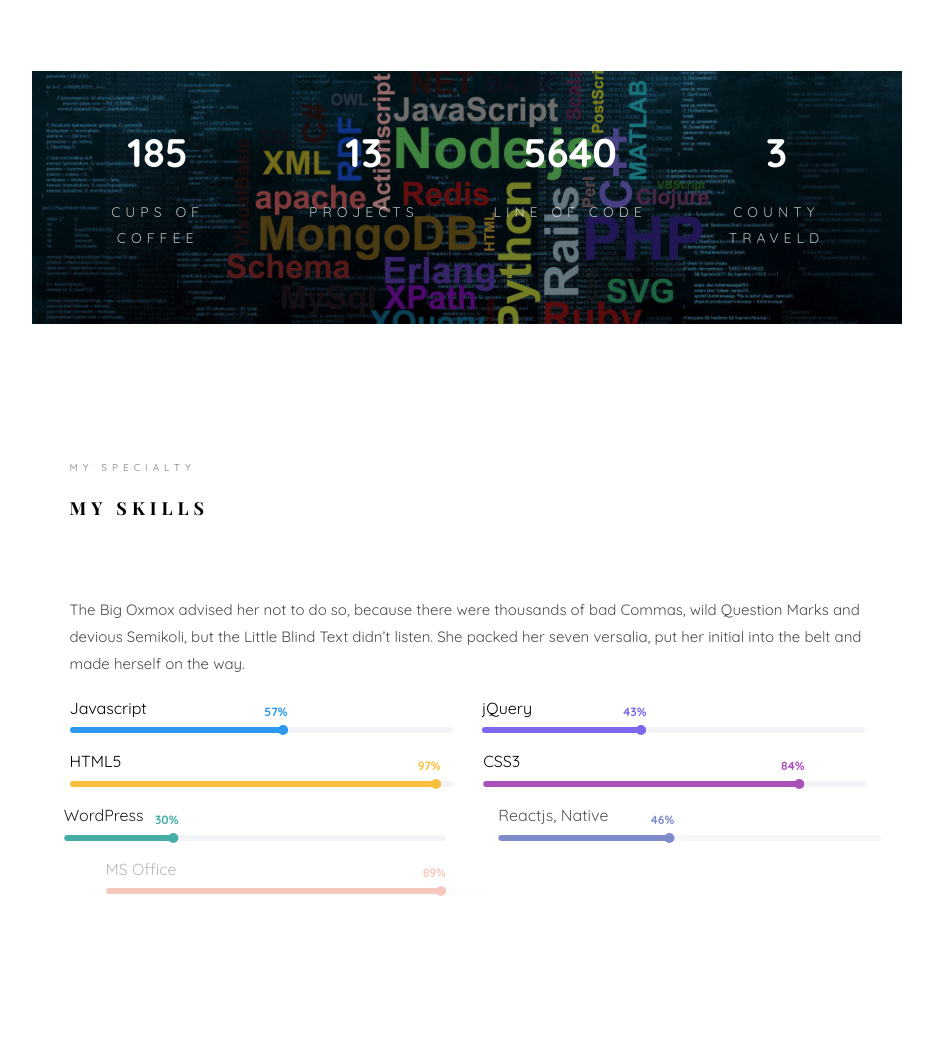
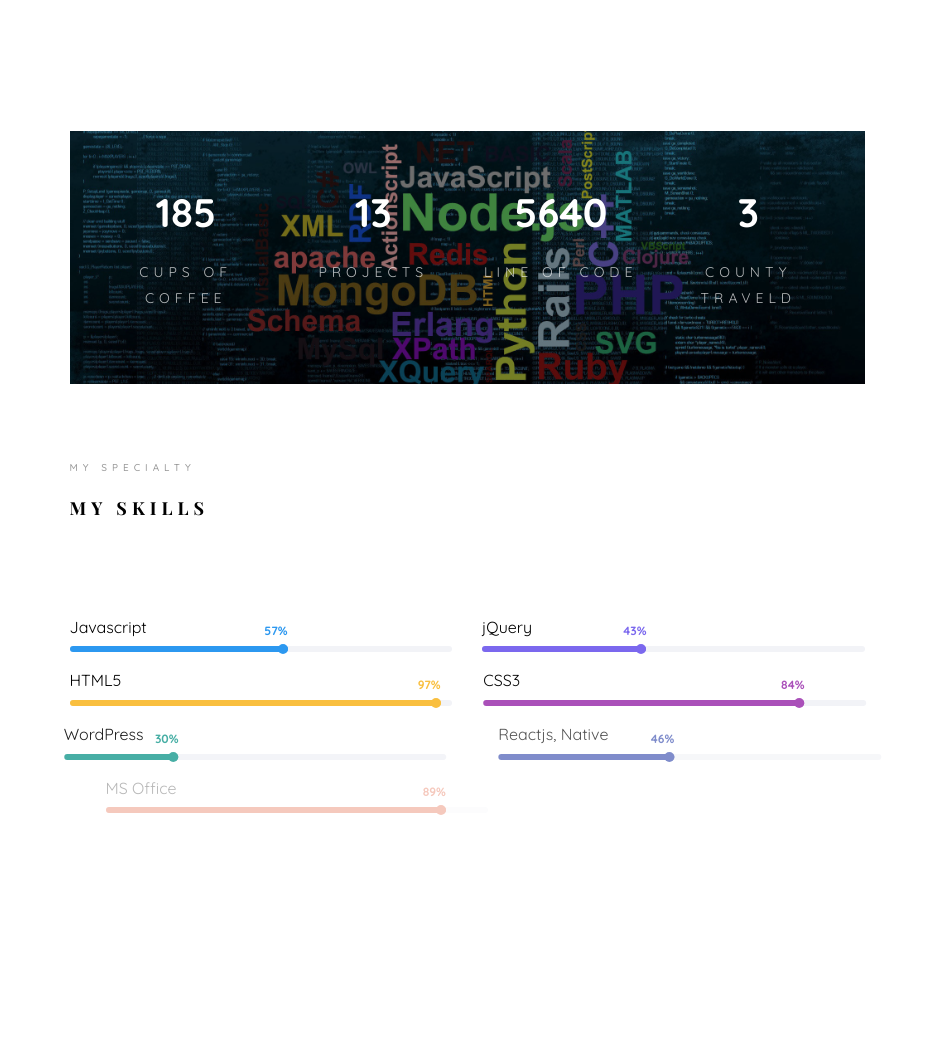
Before and after one commit to Satar619/satar619.github.io, a plain HTML site: page index.html in a window 1280 px wide. Shown: the part 1740-2792 px from the top of the page, without its empty margins (323-1256 px from the left). Drawn offline with nearby package versions, Linux system fonts and the light colour scheme; files whose address does not match are found by name; a web font is replaced by a local one.

Commit message:
Skills update

```diff
--- a/index.html
+++ b/index.html
@@ -180,7 +180,10 @@
 					</div>
 				</section>
 
-				<div id="colorlib-counter" class="colorlib-counters"
+				<section class="colorlib-skills" data-section="skills">
+					<div class="colorlib-narrow-content">
+
+						<div id="colorlib-counter" class="colorlib-counters"
 					style="background-image: url(images/cover_bg_1.jpg);" data-stellar-background-ratio="0.5">
 					<div class="overlay"></div>
 					<div class="colorlib-narrow-content">
@@ -211,8 +214,6 @@
 					</div>
 				</div>
 
-				<section class="colorlib-skills" data-section="skills">
-					<div class="colorlib-narrow-content">
 						<div class="row">
 							<div class="col-md-6 col-md-offset-3 col-md-pull-3 animate-box"
 								data-animate-effect="fadeInLeft">
@@ -222,10 +223,7 @@
 						</div>
 						<div class="row">
 							<div class="col-md-12 animate-box" data-animate-effect="fadeInLeft">
-								<p>The Big Oxmox advised her not to do so, because there were thousands of bad Commas,
-									wild Question Marks and devious Semikoli, but the Little Blind Text didn’t listen.
-									She packed her seven versalia, put her initial into the belt and made herself on the
-									way.</p>
+								<p></p>
 							</div>
 							<div class="col-md-6 animate-box" data-animate-effect="fadeInLeft">
 								<div class="progress-wrap">
```
